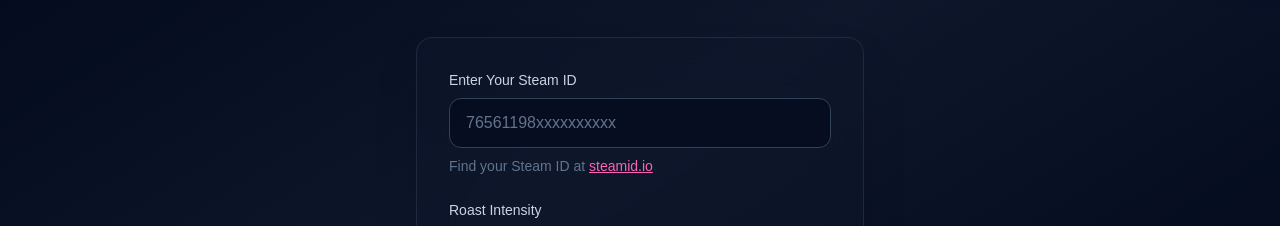
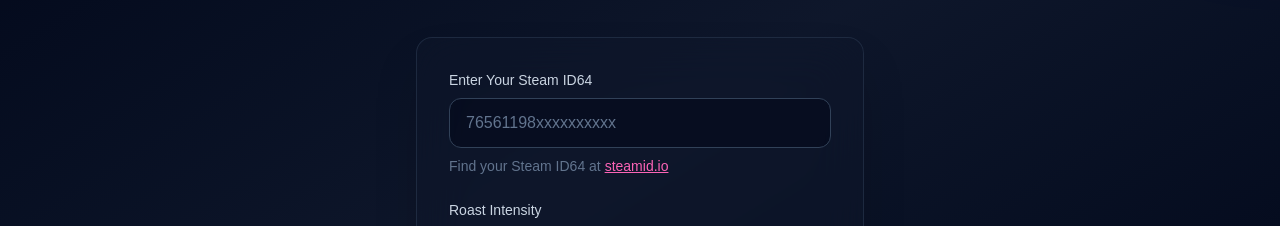
Before and after one commit to iowahawkeyedave/steam-roaster, a Next.js app: page / in a window 1280 px wide. Shown: the part 263-489 px from the top of the page. Built offline with nearby package versions, Linux system fonts and the light colour scheme.

Commit message:
fix: update label and text to clarify Steam ID as Steam ID64

```diff
--- a/app/page.tsx
+++ b/app/page.tsx
@@ -242,7 +242,7 @@ export default function Home() {
                 htmlFor="steamId"
                 className="block text-sm font-medium text-slate-300 mb-2"
               >
-                Enter Your Steam ID
+                Enter Your Steam ID64
               </label>
               <input
                 type="text"
@@ -253,7 +253,7 @@ export default function Home() {
                 className="w-full px-4 py-3 rounded-xl bg-slate-950/50 border border-slate-700 text-white placeholder-slate-500 focus:outline-none focus:ring-2 focus:ring-pink-500/50 focus:border-pink-500/50 transition-all"
               />
               <p className="mt-2 text-sm text-slate-500">
-                Find your Steam ID at{" "}
+                Find your Steam ID64 at{" "}
                 <a
                   href="https://steamid.io"
                   target="_blank"
```
